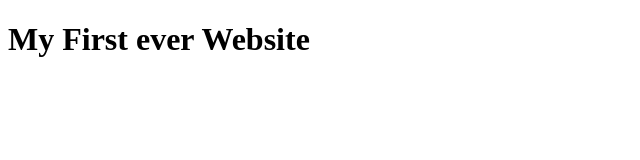
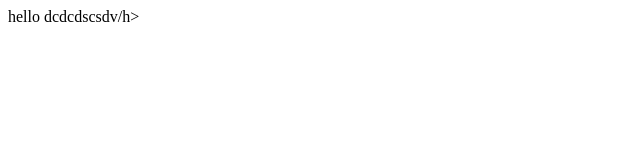
Before and after one commit to MdMoinSarker/My-First-Website, a plain HTML site: page index.html in a window 1280 px wide. Shown: the whole page, without its empty margins (0-640 px from the left). Drawn offline with Linux system fonts and the light colour scheme.

Commit message:
learned github

```diff
--- a/index.html
+++ b/index.html
@@ -7,6 +7,6 @@
     <title>Document</title>
 </head>
 <body>
-    <h1>My First ever Website</h1>
+    <h>hello dcdcdscsdv/h>
 </body>
 </html>
```
